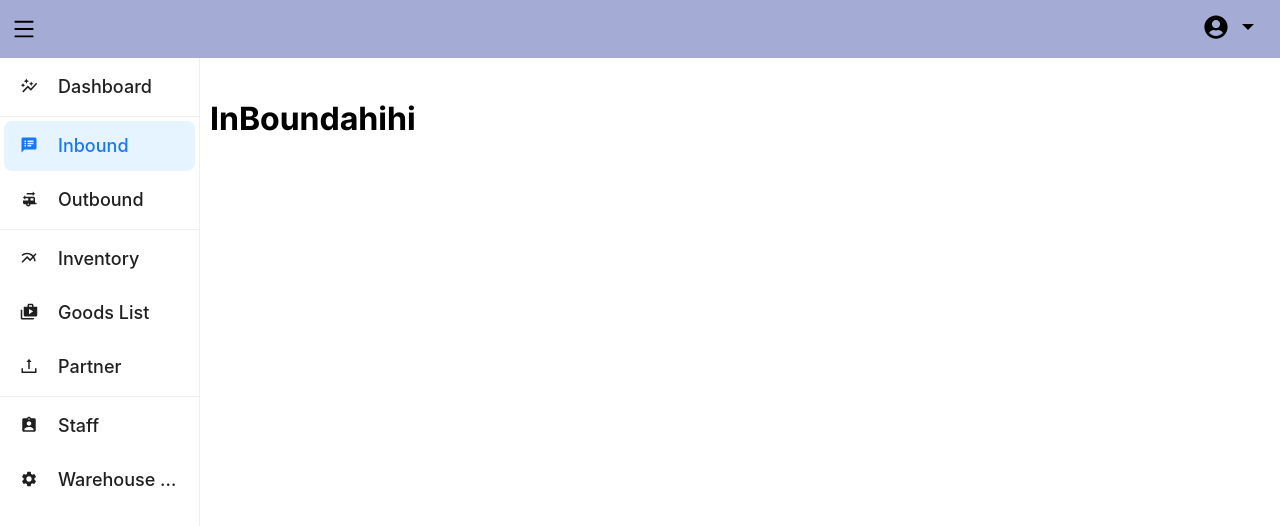
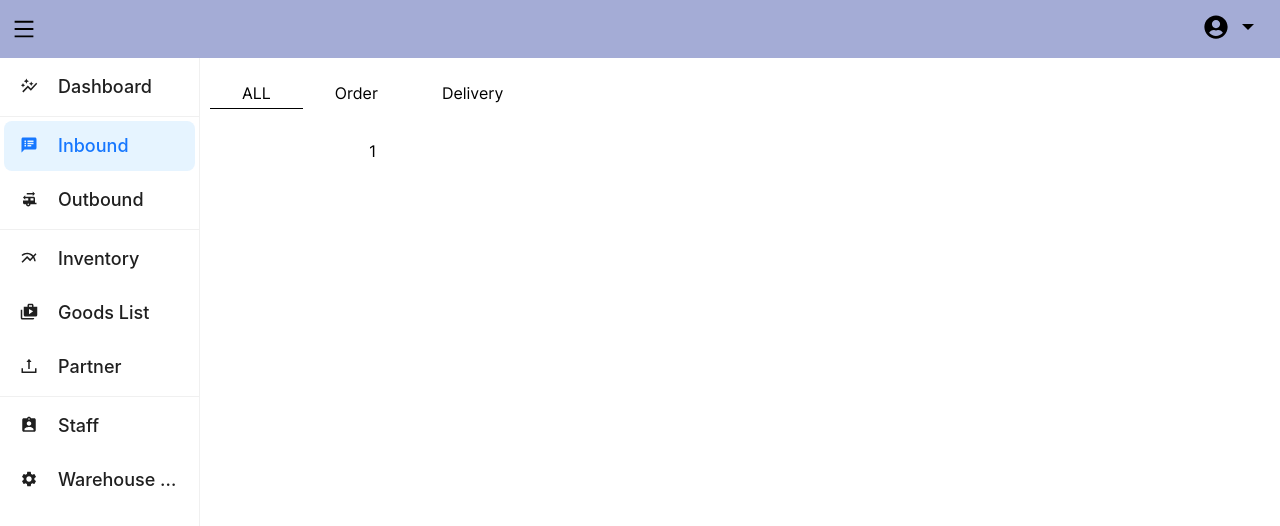
Before and after one commit to Kawaiibuta/StorageManagement, a React (Create React App) app: page /inbound in a window 1280 px wide. Shown: the top 526 px of the page. Built offline with nearby package versions, Linux system fonts and the light colour scheme.

Commit message:
Button Header Navigation

```diff
--- a/src/pages/Dashboard/index.js
+++ b/src/pages/Dashboard/index.js
@@ -1,14 +1,25 @@
 import React from "react";
 import TabView from "../../components/Button Header/TabView";
+
+const inbound = (
+  1
+)
+
+const outbound = (
+  2
+)
+const inbound_and_outbound = (
+  3
+)
 
 function Dashboard() {
   return (
     <div>
       <TabView
-            title={""}
             tabs={[
-              { name: "Inbound", content: 1 },
-              { name: "Outbound", content: 2 },
+              { name: "Inbound", content: inbound },
+              { name: "Outbound", content: outbound },
+              { name: "Inbound and Outbound", content: inbound_and_outbound },
             ]}
           />
     </div>
--- a/src/pages/GoodsList/index.js
+++ b/src/pages/GoodsList/index.js
@@ -4,6 +4,8 @@ import { ColumnsType } from "antd/es/table";
 import ToolBar from "../../components/ToolBar/toolbar.js";
 import ActionBar from "../../components/ActionBar/actionbar.js";
 import { AudioOutlined } from "@ant-design/icons";
+import TabView from "../../components/Button Header/TabView";
+
 
 const suffix = (
   <AudioOutlined
@@ -110,9 +112,7 @@ const columns = [
   },
 ];
 
-function GoodsList() {
-  return (
-    <div>
+const goodslist = (
   <div style={{ marginLeft: "50px" }}>
   <ToolBar type={1}></ToolBar>
   <Table
@@ -128,6 +128,16 @@ function GoodsList() {
     }}
   />
 </div>
+)
+function GoodsList() {
+  return (
+    <div>
+      <TabView
+            tabs={[
+              { name: "Goods List", content: goodslist },
+            ]}
+          />
+
     </div>
   );
 }
--- a/src/pages/Inbound/index.js
+++ b/src/pages/Inbound/index.js
@@ -1,9 +1,28 @@
 import React from "react";
+import TabView from "../../components/Button Header/TabView";
+
+
+const all = (
+  1
+)
+
+const order = (
+  2
+)
+const delivery = (
+  3
+)
 
 function InBound() {
   return (
     <div>
-      <h1>InBoundahihi</h1>
+       <TabView
+            tabs={[
+              { name: "ALL", content: all },
+              { name: "Order", content: order },
+              { name: "Delivery", content: delivery },
+            ]}
+          />
     </div>
   );
 }
--- a/src/pages/Inventory/index.js
+++ b/src/pages/Inventory/index.js
@@ -1,9 +1,25 @@
 import React from "react";
+import TabView from "../../components/Button Header/TabView";
+
+
+const inventory = (
+  1
+)
+
+const inventory_report = (
+  2
+)
+
 
 function Inventory() {
   return (
     <div>
-      <h1>Inventory</h1>
+       <TabView
+            tabs={[
+              { name: "Inventory", content: inventory},
+              { name: "Inventory Report", content: inventory_report },
+            ]}
+          />
     </div>
   );
 }
--- a/src/pages/Outbound/index.js
+++ b/src/pages/Outbound/index.js
@@ -1,9 +1,28 @@
 import React from "react";
+import TabView from "../../components/Button Header/TabView";
+
+
+const all = (
+  1
+)
+
+const order = (
+  2
+)
+const delivery = (
+  3
+)
 
 function Outbound() {
   return (
     <div>
-      <h1>Outbound</h1>
+      <TabView
+            tabs={[
+              { name: "ALL", content: all },
+              { name: "Order", content: order },
+              { name: "Delivery", content: delivery },
+            ]}
+          />
     </div>
   );
 }
--- a/src/pages/Partner/index.js
+++ b/src/pages/Partner/index.js
@@ -1,9 +1,24 @@
 import React from "react";
+import TabView from "../../components/Button Header/TabView";
+
+
+const supplier = (
+  1
+)
+
+const customer = (
+  2
+)
 
 function Partner() {
   return (
     <div>
-      <h1>Partner</h1>
+       <TabView
+            tabs={[
+              { name: "Supplier", content: supplier},
+              { name: "Customer", content: customer },
+            ]}
+          />
     </div>
   );
 }
--- a/src/pages/Staff/index.js
+++ b/src/pages/Staff/index.js
@@ -1,9 +1,24 @@
 import React from "react";
+import TabView from "../../components/Button Header/TabView";
+
+
+const employee = (
+  1
+)
+
+const user = (
+  2
+)
 
 function Staff() {
   return (
     <div>
-      <h1>Staff</h1>
+       <TabView
+            tabs={[
+              { name: "Employee", content: employee},
+              { name: "User", content: user },
+            ]}
+          />
     </div>
   );
 }
```
Lines whose indentation alone changed are shown as unchanged.
